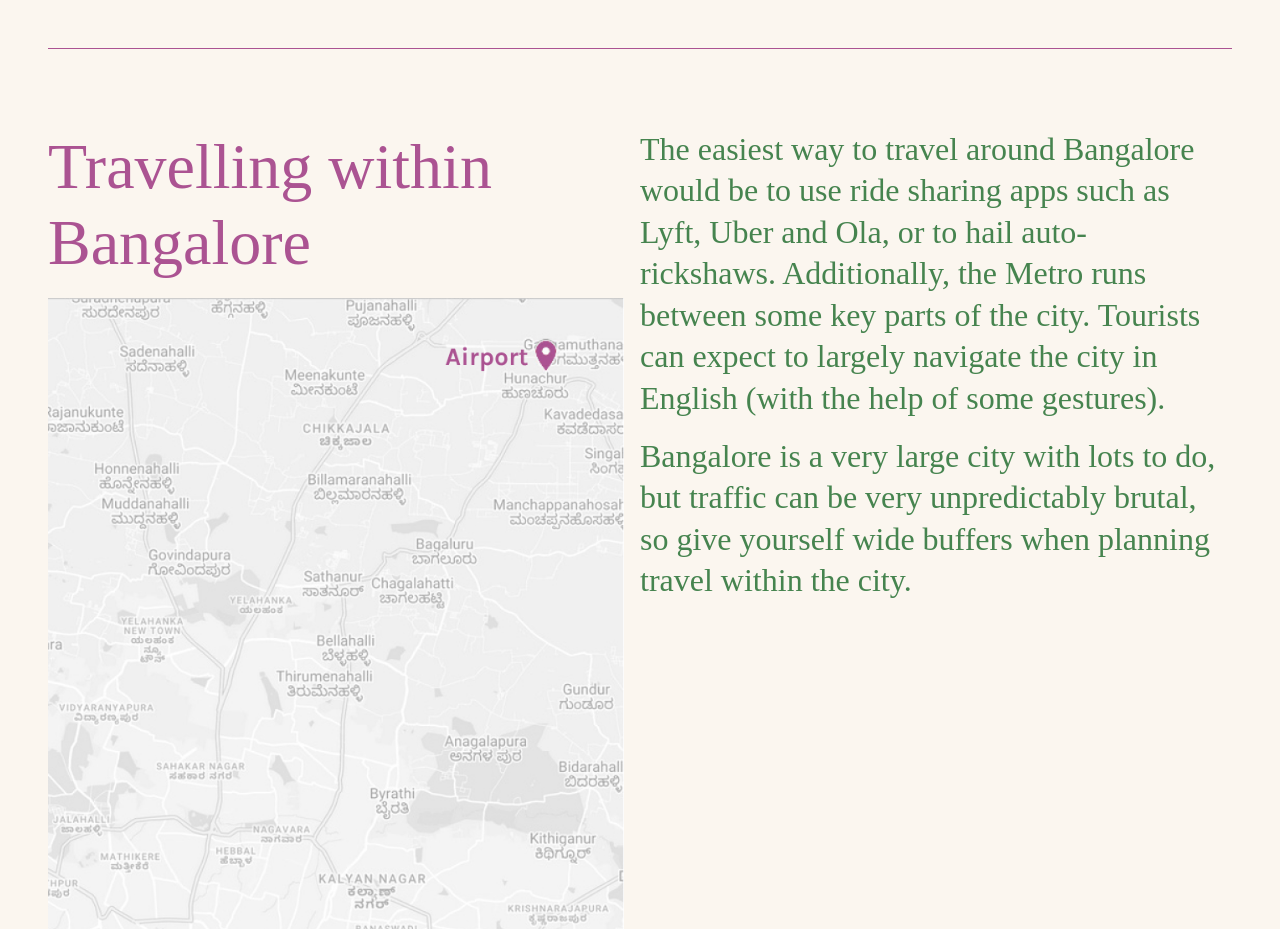
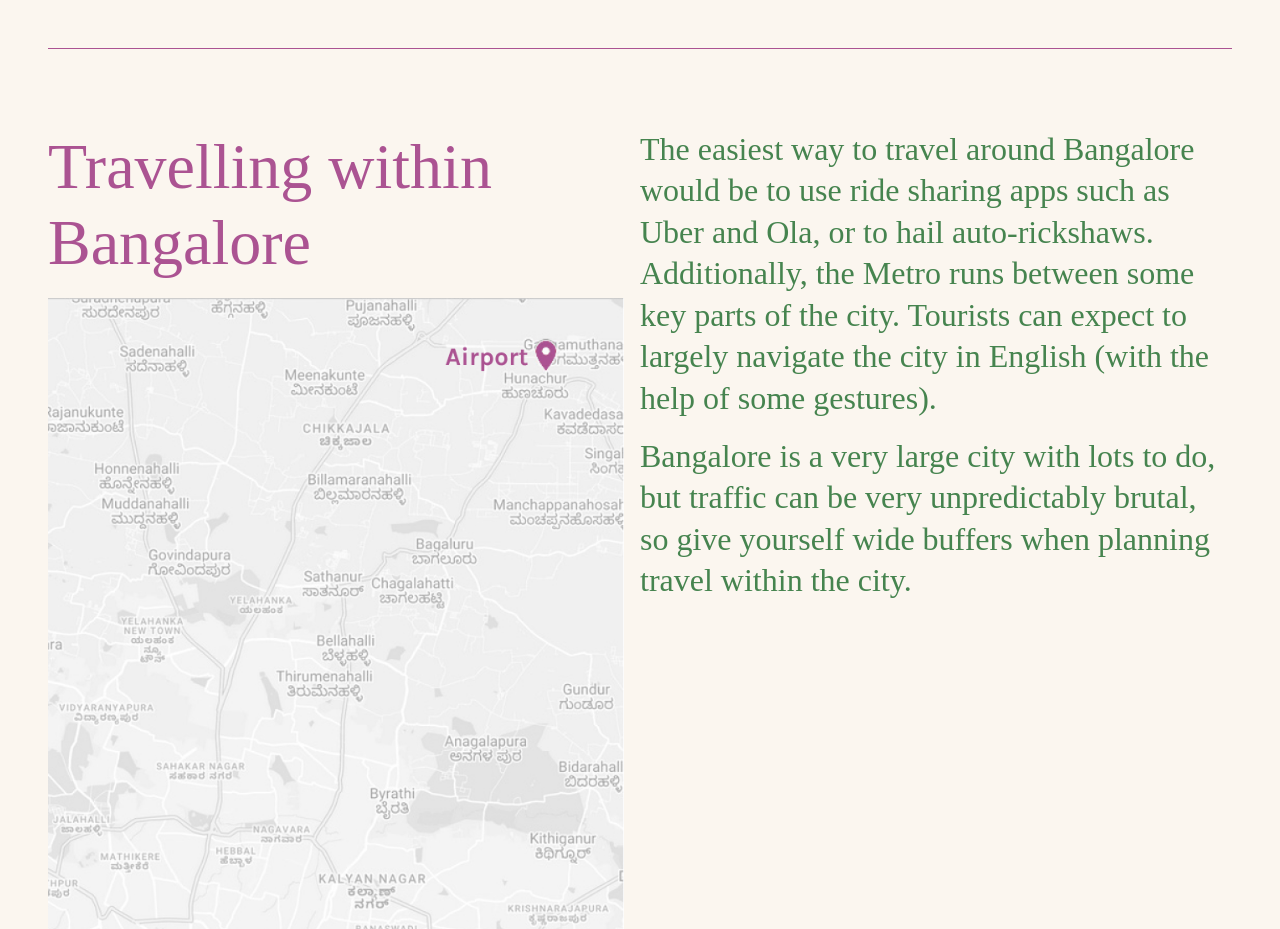
Before and after one commit to mmarol/wedding-site, an Eleventy site: page src/stay.md in a window 1280 px wide. Shown: the part 1100-2029 px from the top of the page. Built offline with nearby package versions, Linux system fonts and the light colour scheme; Eleventy itself is replaced by a stand-in of ours; files that its build step writes are made by us from their sources; a small style sheet from the web is missing.

Commit message:
updated text

```diff
--- a/src/stay.md
+++ b/src/stay.md
@@ -41,7 +41,7 @@ headerImageB: "/assets/images/illustration-6-b.png"
             <img class="page__image" src="/assets/images/map-labelled.jpg" alt="bangalore-map">
         </div>
         <div class="page__column">
-            <p class="page__description">The easiest way to travel around Bangalore would be to use ride sharing apps such as Lyft, Uber and Ola, or to hail auto-rickshaws. Additionally, the Metro runs between some key parts of the city. Tourists can expect to largely navigate the city in English (with the help of some gestures). </p>
+            <p class="page__description">The easiest way to travel around Bangalore would be to use ride sharing apps such as Uber and Ola, or to hail auto-rickshaws. Additionally, the Metro runs between some key parts of the city. Tourists can expect to largely navigate the city in English (with the help of some gestures). </p>
             <p class="page__description">Bangalore is a very large city with lots to do, but traffic can be very unpredictably brutal, so give yourself wide buffers when planning travel within the city. </p>
         </div>
     </article>
```
Also changed, not shown: public/stay/index.html (+1 -1 lines).
